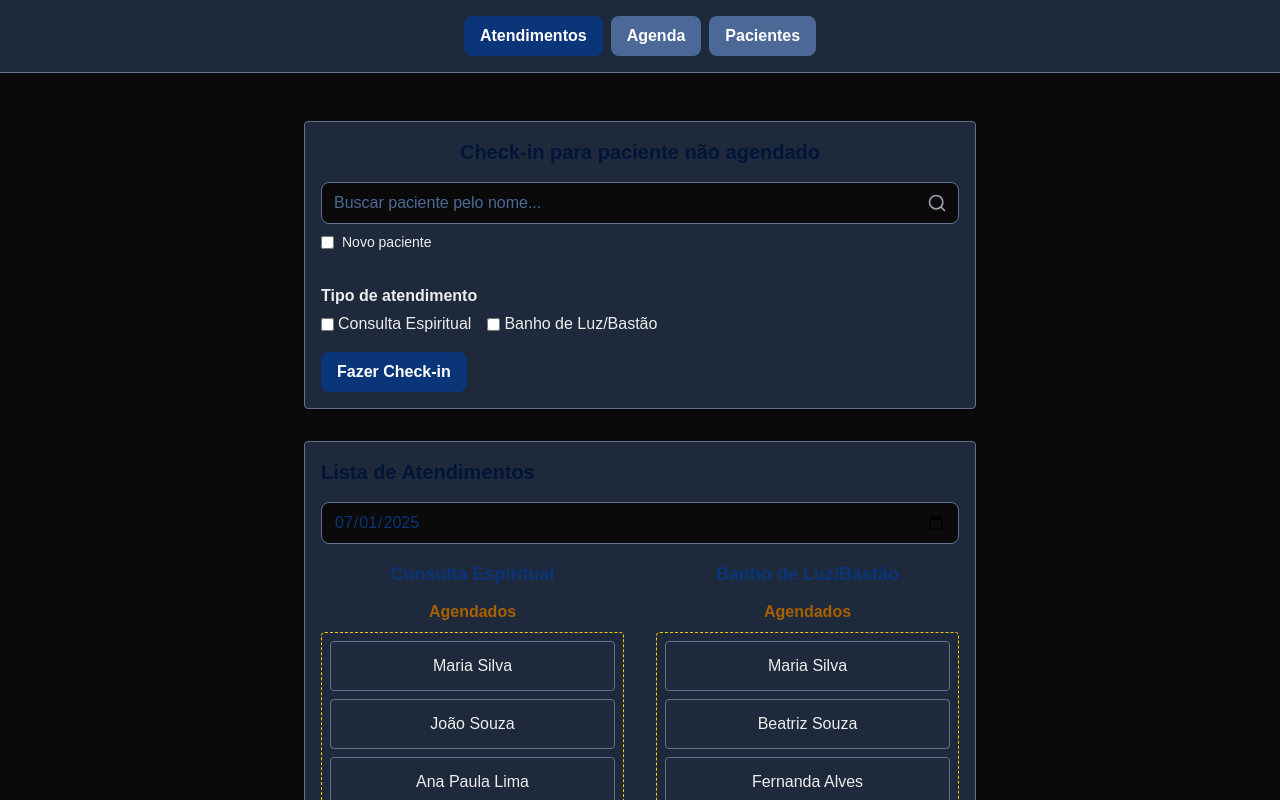
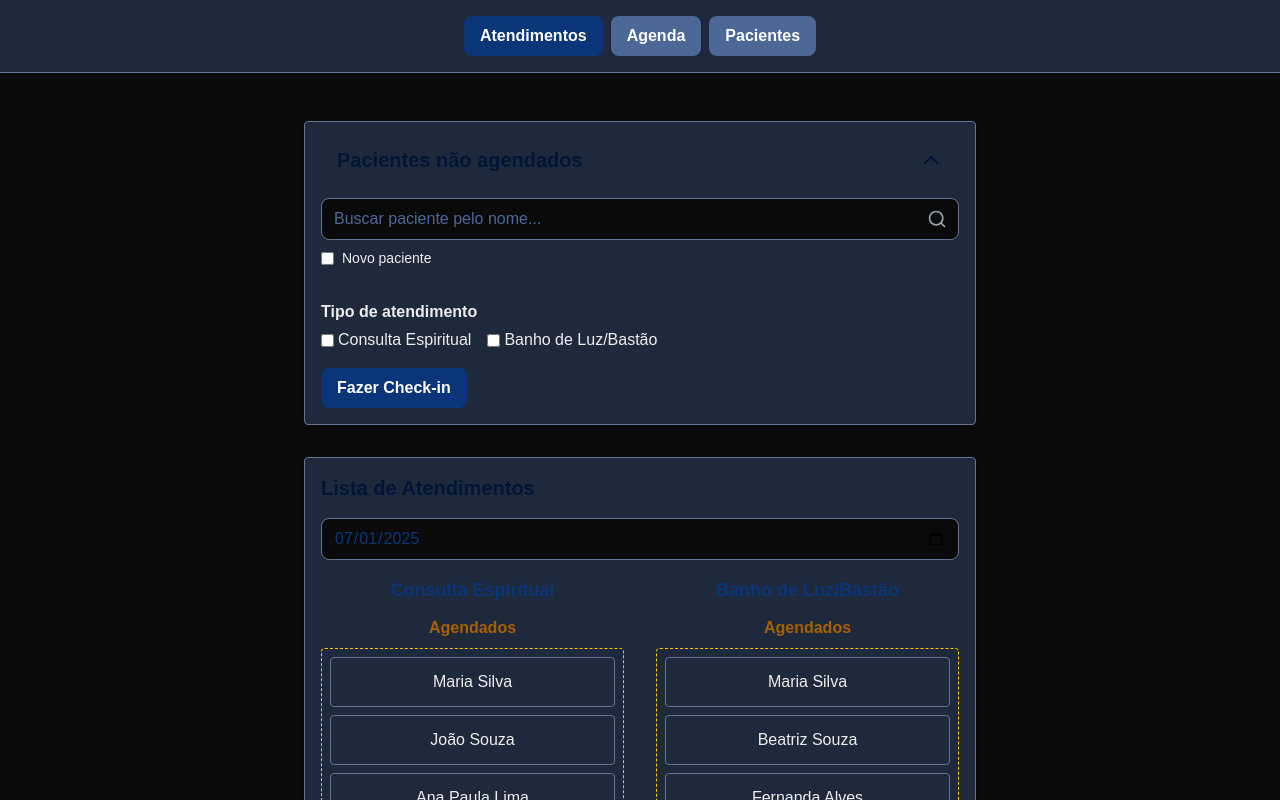
Before and after one commit to ammtsz/scp_frontend, a Next.js app: page /attendance in a window 1280 px wide. Shown: the top 800 px of the page. Built offline with nearby package versions, Linux system fonts and the light colour scheme.

Commit message:
feat: make not scheduled patients check-in form collapsible with dropdown UI

```diff
--- a/src/components/CheckIn/index.tsx
+++ b/src/components/CheckIn/index.tsx
@@ -1,6 +1,6 @@
 import React, { useState } from "react";
 import { mockPatients } from "@/services/mockData";
-import { Search } from "react-feather";
+import { Search, ChevronDown, ChevronUp } from "react-feather";
 
 const attendanceTypes = [
   { value: "spiritual", label: "Consulta Espiritual" },
@@ -19,6 +19,7 @@ const CheckIn: React.FC<CheckInProps> = ({ onCheckIn }) => {
   const [showDropdown, setShowDropdown] = useState(false);
   const [isNewPatient, setIsNewPatient] = useState(false);
   const [selectedTypes, setSelectedTypes] = useState<string[]>([]);
+  const [collapsed, setCollapsed] = useState(false);
 
   const filteredPatients = mockPatients.filter((p) =>
     p.name.toLowerCase().includes(search.toLowerCase())
@@ -61,15 +62,28 @@ const CheckIn: React.FC<CheckInProps> = ({ onCheckIn }) => {
   };
 
   return (
+    <div className="w-full max-w-2xl mx-auto p-4 bg-[color:var(--surface)] rounded shadow border border-[color:var(--border)]">
+      <button
+        type="button"
+        className="flex items-center justify-between w-full text-xl font-bold mb-4 text-[color:var(--primary-dark)] focus:outline-none"
+        onClick={() => setCollapsed((c) => !c)}
+        aria-expanded={!collapsed}
+        aria-controls="not-scheduled-form"
+      >
+        <span>Pacientes não agendados</span>
+        {collapsed ? (
+          <ChevronDown className="w-6 h-6" />
+        ) : (
+          <ChevronUp className="w-6 h-6" />
+        )}
+      </button>
+      {!collapsed && (
         <form
-      className="w-full max-w-2xl mx-auto p-4 bg-[color:var(--surface)] rounded shadow border border-[color:var(--border)]"
+          id="not-scheduled-form"
+          className=""
           onSubmit={handleCheckIn}
           autoComplete="off"
         >
-      <h2 className="text-xl font-bold mb-4 text-[color:var(--primary-dark)] text-center">
-        Check-in para paciente não agendado
-      </h2>
-
           <div className="relative mb-2">
             {isNewPatient ? (
               <input
@@ -113,7 +127,10 @@ const CheckIn: React.FC<CheckInProps> = ({ onCheckIn }) => {
               checked={isNewPatient}
               onChange={() => setIsNewPatient((v) => !v)}
             />
-        <label htmlFor="new-patient-checkbox" className="text-sm select-none">
+            <label
+              htmlFor="new-patient-checkbox"
+              className="text-sm select-none"
+            >
               Novo paciente
             </label>
           </div>
@@ -150,6 +167,8 @@ const CheckIn: React.FC<CheckInProps> = ({ onCheckIn }) => {
             </div>
           )}
         </form>
+      )}
+    </div>
   );
 };
 
```
Lines whose indentation alone changed are shown as unchanged.
